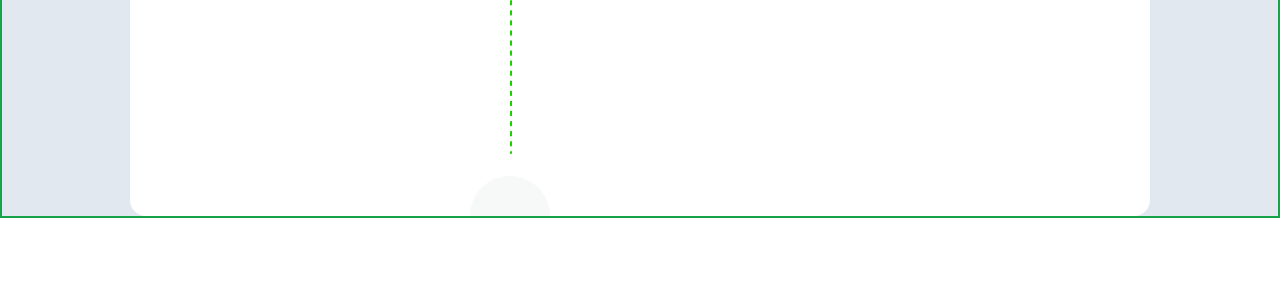
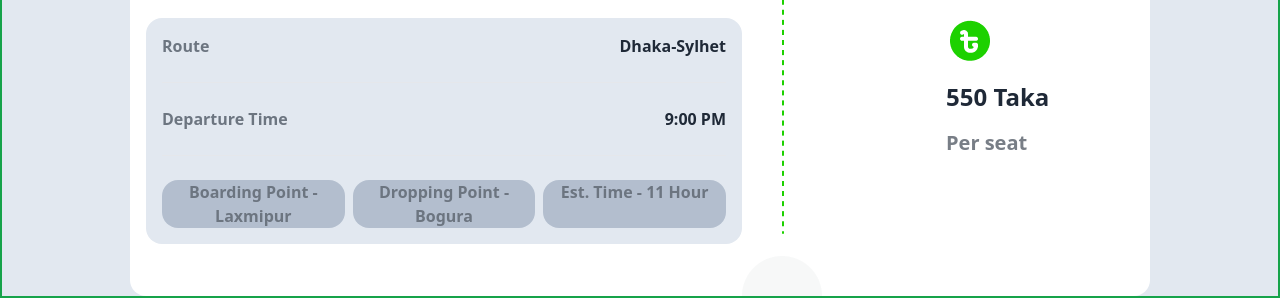
Before and after one commit to Bilshansakib/B9A5-Smart-Ticketing, a plain HTML site: page index.html in a window 1280 px wide. Shown: the part 1685-1983 px from the top of the page. Before the commit the page ends 1903 px from the top, so only its background shows below. Drawn offline with nearby package versions, Linux system fonts and the light colour scheme.

Commit message:
info section completed

```diff
--- a/index.html
+++ b/index.html
@@ -170,21 +170,80 @@
 
       <!-- P.H Poribahan section -->
 
-      <section class="lg:mt-24 mt-12 rounded-t-3xl bg-slate-200 border-green-600 border-2">
-        <div class="mt-16">
-          <h1>P.H Paribahan</h1>
-          <p>
+      <section
+        class="lg:mt-24 mt-12 rounded-t-3xl bg-slate-200 border-green-600 border-2"
+      >
+        <div class="mt-16 font-bold space-y-6">
+          <h1 class="text-2xl text-center">P.H Paribahan</h1>
+          <p class="font-semibold opacity-60 px-32 text-center">
             Passengers usually pay a fare to ride the bus, which can vary
             depending on factors such as distance traveled, time of day, and
             passenger category (e.g., adult, child, senior). Fares may be paid
             in cash or through various fare payment methods like smart cards or
             mobile apps.
           </p>
-          <div class="bg-white mx-4 lg:mx-32 rounded-2xl grid grid-cols-3">
-            <div></div>
-            <div><img src="images/info-devider.png" alt=""></div>
-            <div>
-                <img src="images/fare.png" alt="">
+          <div
+            class="bg-white mx-4 lg:mx-32 rounded-2xl grid grid-cols-5 items-center justify-center"
+          >
+            <!-- ^^ -->
+            <div class="ml-4 rounded-2xl col-span-3 space-y-8">
+              <div class="flex gap-2 justify-between items-center">
+                <div class="flex items-center gap-2">
+                  <div><img src="images/bus-logo.png" alt="bus-logo" /></div>
+                  <div>
+                    <p class="font-bold text-2xl">
+                      <span class="spacial-color">Greenline</span> Paribahan
+                    </p>
+                    <p class="font-semibold opacity-60">
+                      Coach-009-WEB ! AC_Business
+                    </p>
+                  </div>
+                </div>
+                <!-- seats -->
+                <div
+                  class="bg-slate-200 p-1 rounded-xl w-36 text-center items-center flex gap-2"
+                >
+                  <img src="images/seat-green.png" alt="" /><span
+                    class="spacial-color font-bold"
+                    ><span id="seats-left">40</span> Seats left</span
+                  >
+                </div>
+              </div>
+
+              <div class="space-y-6 bg-slate-200 rounded-2xl p-4">
+                <div class="font-bold flex justify-between">
+                  <p class="opacity-60">Route</p>
+                  <p>Dhaka-Sylhet</p>
+                </div>
+                <hr />
+                <div class="font-bold flex justify-between">
+                  <p class="opacity-60">Departure Time</p>
+                  <p>9:00 PM</p>
+                </div>
+                <hr />
+                <div
+                  class="font-bold text-center rounded-2xl opacity-60 grid grid-cols-1 lg:grid-cols-3 gap-2"
+                >
+                  <div class="bg-slate-400 rounded-2xl">
+                    Boarding Point - Laxmipur
+                  </div>
+                  <div class="bg-slate-400 rounded-2xl">
+                    Dropping Point - Bogura
+                  </div>
+                  <div class="bg-slate-400 rounded-2xl">
+                    Est. Time - 11 Hour
+                  </div>
+                </div>
+              </div>
+            </div>
+            <!--  -->
+            <div><img src="images/info-devider.png" alt="" /></div>
+            <!--  -->
+            <div class="items-center space-y-4">
+              <img class="text-center" src="images/fare.png" alt="fare" />
+              <!-- fare -->
+              <h1 id="fare" class="text-2xl font-extrabold">550 Taka</h1>
+              <p class="font-bold text-xl opacity-60">Per seat</p>
             </div>
           </div>
         </div>
```
